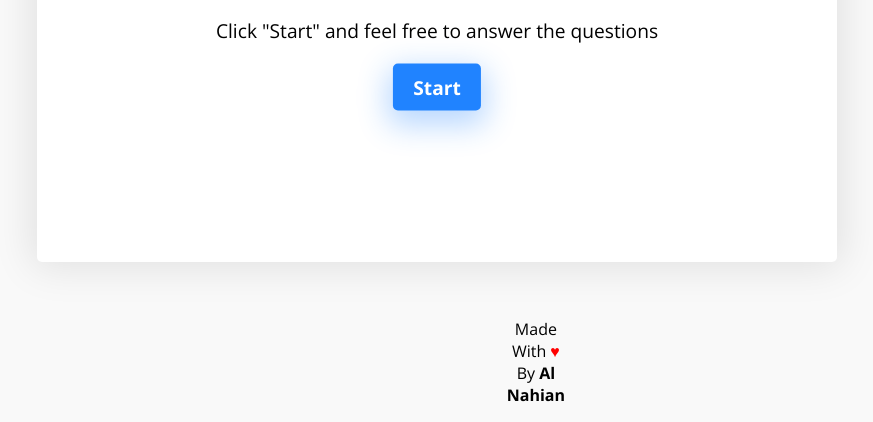
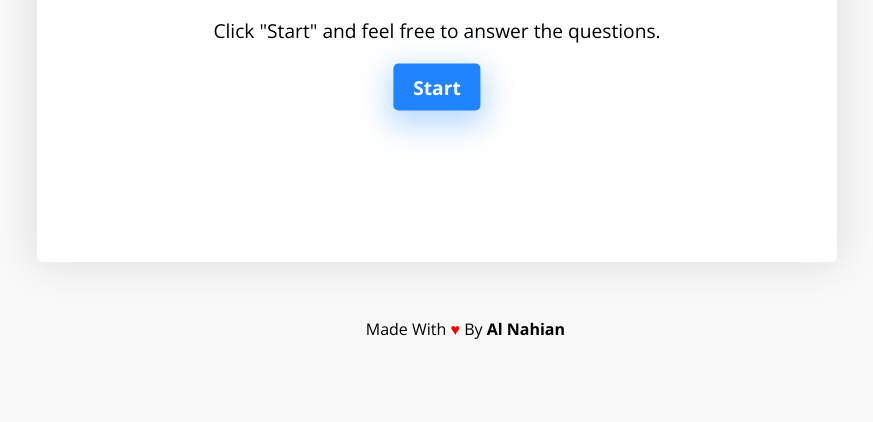
Before and after one commit to alnahian2003/quickquiz, a plain HTML site: page index.html in a window 1280 px wide. Shown: the part 378-800 px from the top of the page, without its empty margins (203-1076 px from the left). Drawn offline with nearby package versions, Linux system fonts and the light colour scheme.

Commit message:
Update index.html

```diff
--- a/index.html
+++ b/index.html
@@ -23,7 +23,7 @@
         <div class="centered">
             <div class="welcome-message">
                 <h1>Howdy! Welcome.</h1>
-                <p>Click "Start" and feel free to answer the questions</p>
+                <p>Click "Start" and feel free to answer the questions.</p>
             </div>
             <div id="question-container" class="hide">
                 <div id="question">Question</div>
@@ -41,11 +41,7 @@
         </div>
     </div>
     <div class="credit">
-        <p style="text-align: center;    position: absolute;
-    right: 40%;
-    top: 85%;
-    display: block;
-    text-align: center;">Made With <span style="color: red;">♥</span> By <a
+        <p>Made With <span style="color: red;">♥</span> By <a
                 style="text-decoration: none;; font-weight: bold; color: black; " target="_blank"
                 href="https://facebook.com/alnahian2003">Al Nahian</a> </p>
     </div>
```
